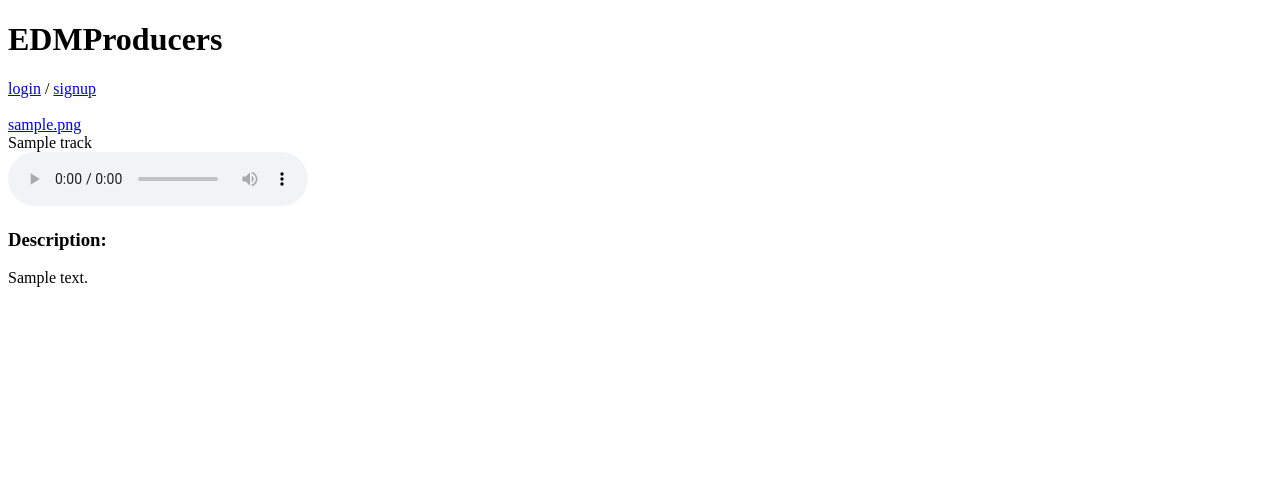
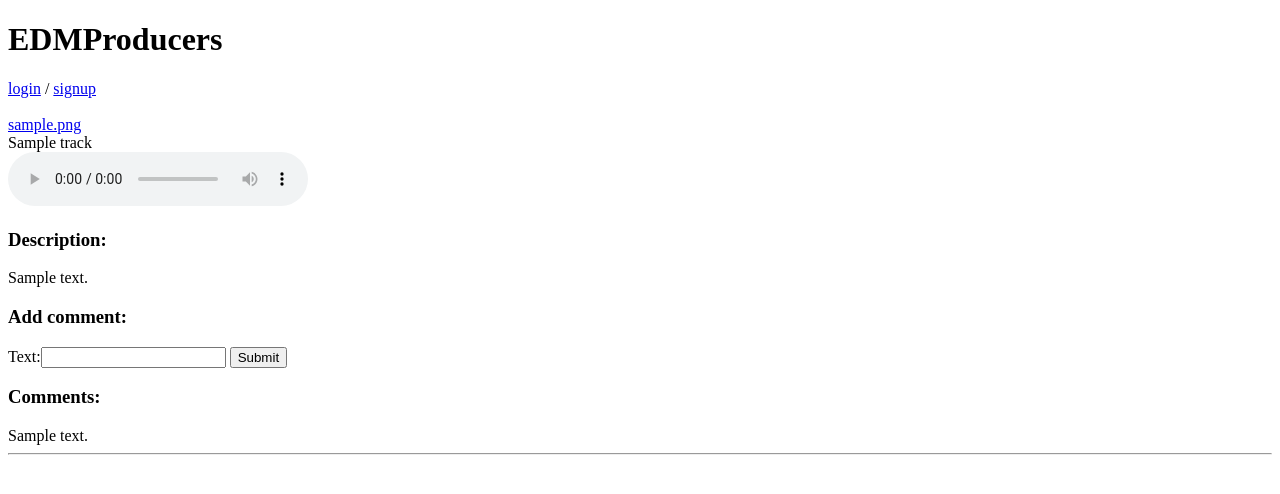
Before and after one commit to MirkoCovizzi/EDMProducersWebapp, a Django app: a page that uses templates/edmproducers/track-detail.html in a window 1280 px wide. Shown: the top 494 px of the page. Run offline with Django 3.2, Linux system fonts and the light colour scheme; tables that the repository leaves empty hold one stand-in row (values such as "Sample post").

Commit message:
Added comment functionality.

```diff
--- a/edmproducers/admin.py
+++ b/edmproducers/admin.py
@@ -8,3 +8,4 @@ admin.site.register(Genre)
 admin.site.register(Profile)
 admin.site.register(Track)
 admin.site.register(Like)
+admin.site.register(Comment)
--- a/edmproducers/forms.py
+++ b/edmproducers/forms.py
@@ -1,8 +1,7 @@
 from django import forms
 from django.contrib.auth.forms import UserCreationForm
-from django.contrib.auth.models import User
 
-from .models import Track, Profile
+from .models import *
 
 
 class SignUpForm(UserCreationForm):
@@ -20,6 +19,13 @@ class UploadTrackForm(forms.ModelForm):
         exclude = ('slug', 'uploader', )
 
 
+class CommentTrackForm(forms.ModelForm):
+
+    class Meta:
+        model = Comment
+        fields = ('text', )
+
+
 class EditTrackForm(forms.ModelForm):
 
     class Meta:
--- a/edmproducers/models.py
+++ b/edmproducers/models.py
@@ -65,3 +65,14 @@ class Like(models.Model):
 
     class Meta:
         unique_together = (('user', 'track'), )
+
+
+class Comment(models.Model):
+    text = models.CharField(max_length=255)
+    user = models.ForeignKey(User, on_delete=models.CASCADE)
+    track = models.ForeignKey(Track, on_delete=models.CASCADE)
+    parent_comment = models.ForeignKey('Comment', on_delete=models.CASCADE, blank=True, null=True)
+    created = models.DateTimeField(auto_now_add=True)
+
+    def __str__(self):
+        return self.text
--- a/edmproducers/urls.py
+++ b/edmproducers/urls.py
@@ -16,6 +16,7 @@ urlpatterns = [
     path('tracks/<slug:slug>', views.track_detail, name='track_detail'),
     path('tracks/<slug:slug>/edit', views.track_edit, name='track_edit'),
     path('tracks/<slug:slug>/like', views.track_like, name='track_like'),
+    path('tracks/<slug:slug>/comment', views.track_comment, name='track_comment'),
     path('search', views.search, name='search'),
     path('<slug:slug>', views.profile_detail, name='profile'),
     path('<slug:slug>/edit', views.profile_edit, name='profile_edit'),
--- a/edmproducers/views.py
+++ b/edmproducers/views.py
@@ -56,7 +56,8 @@ def tracks(request):
 
 def track_detail(request, slug):
     track = Track.objects.get(slug=slug)
-    return render(request, 'edmproducers/track-detail.html', {'track': track})
+    comment_form = CommentTrackForm()
+    return render(request, 'edmproducers/track-detail.html', {'track': track, 'comment_form': comment_form})
 
 
 @login_required
@@ -91,6 +92,22 @@ def track_like(request, slug):
         return HttpResponse('Invalid entry.')
 
 
+@login_required
+def track_comment(request, slug):
+    track = get_object_or_404(Track, slug=slug)
+    if request.method == 'POST':
+        form = CommentTrackForm(request.POST)
+        if form.is_valid():
+            comment = form.save(commit=False)
+            comment.user = request.user
+            comment.track = track
+            comment.save()
+            next = request.POST.get('next', '/')
+            return HttpResponseRedirect(next)
+    else:
+        return HttpResponse('Invalid entry.')
+
+
 def profile_detail(request, slug):
     profile = Profile.objects.get(slug=slug)
     return render(request, 'edmproducers/profile-detail.html', {'profile': profile})
--- a/templates/edmproducers/track-detail.html
+++ b/templates/edmproducers/track-detail.html
@@ -15,4 +15,16 @@
     {% if track.uploader == user %}
         <a href="{% url 'tracks' %}/{{ track.slug }}/edit">Edit info</a>
     {% endif %}
+    <h3>Add comment:</h3>
+    <form action="{% url 'track_comment' track.slug %}" method="post" enctype="multipart/form-data">
+        {% csrf_token %}
+        <input type="hidden" name="next" value="{{ request.get_full_path }}">
+        {{ comment_form }}
+        <button type="submit">Submit</button>
+    </form>
+    <h3>Comments:</h3>
+    {% for comment in track.comment_set.all %}
+        {{ comment }}
+        <hr>
+    {% endfor %}
 {% endblock %}
--- a/templates/edmproducers/tracks.html
+++ b/templates/edmproducers/tracks.html
@@ -29,8 +29,8 @@
             <br>
             Likes: {{ track.like_set.all.count }}<br>
             <form action="{% url 'track_like' track.slug %}" method="post">
+            {% csrf_token %}
                 <input type="hidden" name="next" value="{{ request.get_full_path }}">
-            {% csrf_token %}
             {% if track|check_track_like_exists:user %}
                 <button type="submit" style="background-color: red">Like</button>
             {% else %}
```
